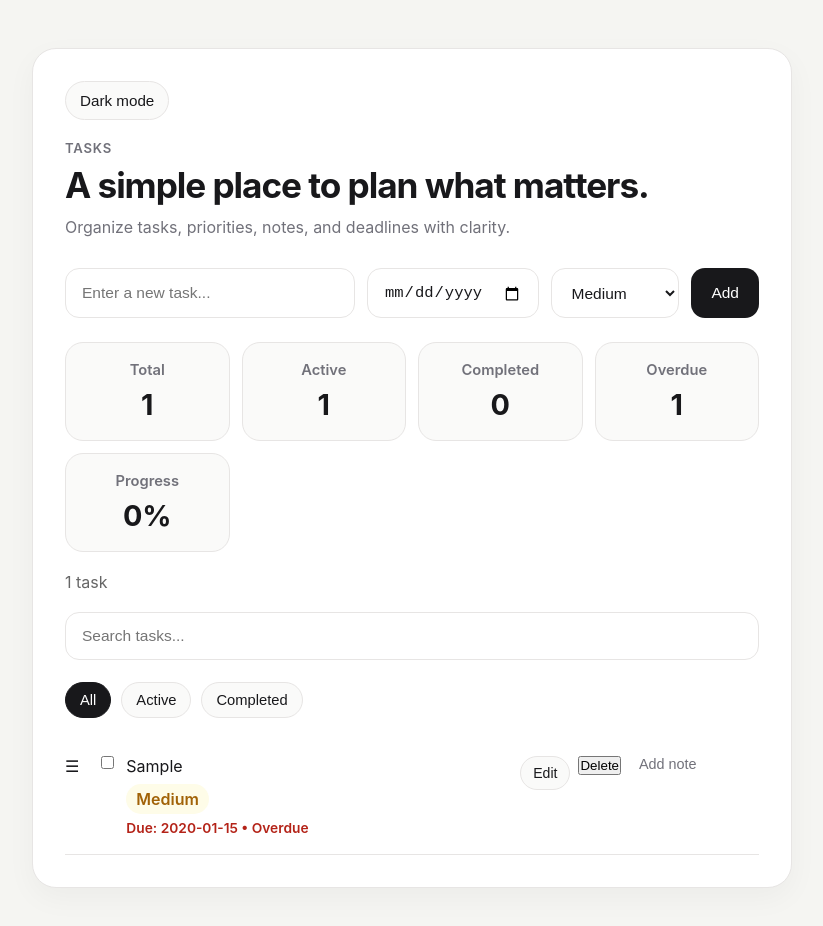
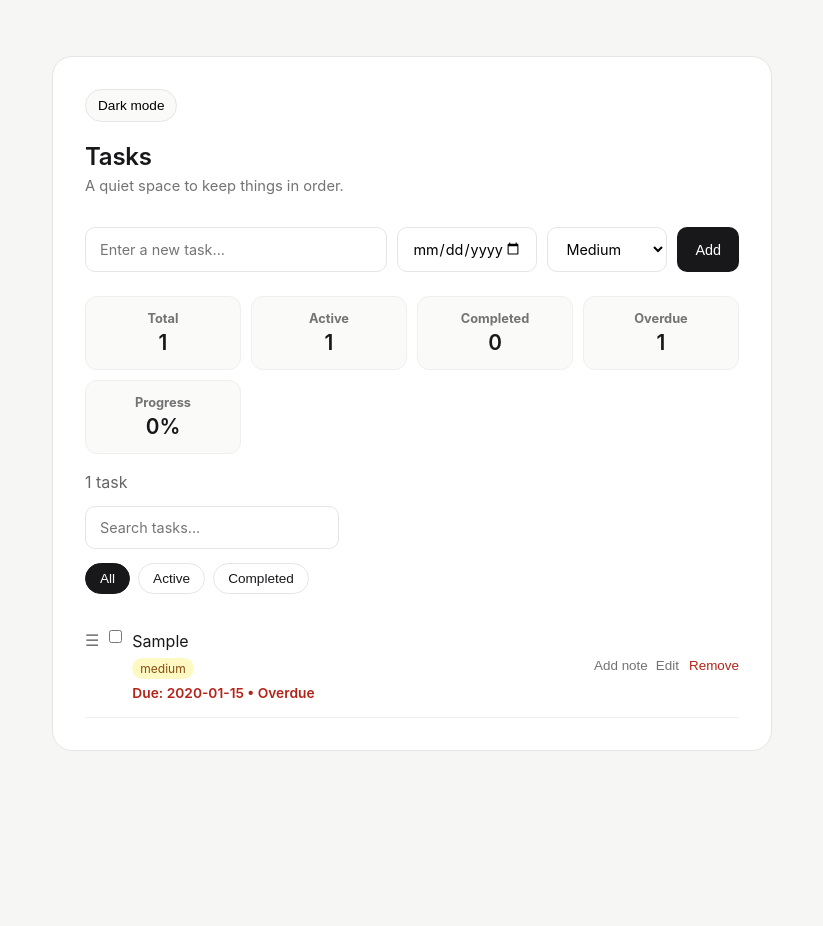
Before and after one commit to kocevanatalia/task-manager-pro, a React (Vite) app: page / in a window 1280 px wide. Both pictures are taken after typing "Sample", "2020-01-15" into the empty fields and a click on the button "Add". Shown: the top 926 px of the page, without its empty margins (228-1051 px from the left). After the commit the page ends 807 px from the top, so only its background shows below. Built offline with nearby package versions, Linux system fonts and the light colour scheme.

Commit message:
Improved UI

```diff
--- a/src/App.jsx
+++ b/src/App.jsx
@@ -186,11 +186,8 @@ function App() {
         </button>
 
         <div className="hero">
-          <p className="eyebrow">Tasks</p>
-          <h1>A simple place to plan what matters.</h1>
-          <p className="subtitle">
-            Organize tasks, priorities, notes, and deadlines with clarity.
-          </p>
+          <h1>Tasks</h1>
+          <p className="subtitle">A quiet space to keep things in order.</p>
         </div>
 
         <TaskInput
@@ -226,7 +223,7 @@ function App() {
         <Filters filter={filter} setFilter={setFilter} />
 
         {tasks.some((t) => t.completed) && (
-          <button className="clear-btn" onClick={clearCompleted}>
+          <button className="clear-link" onClick={clearCompleted}>
             Clear completed
           </button>
         )}
--- a/src/components/SortableTaskItem.jsx
+++ b/src/components/SortableTaskItem.jsx
@@ -31,13 +31,18 @@ export default function SortableTaskItem({
     transition,
   };
 
+  const isEditingTask = editingId === t.id;
+  const isEditingTaskNote = editingNoteId === t.id;
+
   return (
     <li ref={setNodeRef} style={style} className="task-item">
+      <div className="task-main">
         <div className="left">
           <span
             {...attributes}
             {...listeners}
-          style={{ cursor: 'grab', marginRight: '10px' }}
+            className="drag-handle"
+            title="Drag task"
           >
             ☰
           </span>
@@ -48,7 +53,8 @@ export default function SortableTaskItem({
             onChange={() => toggleComplete(t.id)}
           />
 
-        {editingId === t.id ? (
+          <div className="task-content">
+            {isEditingTask ? (
               <div className="edit-fields">
                 <input
                   value={editText}
@@ -76,8 +82,10 @@ export default function SortableTaskItem({
                 </select>
               </div>
             ) : (
-          <div>
-            <span className={t.completed ? 'completed' : ''}>{t.text}</span>
+              <>
+                <span className={t.completed ? 'completed task-title' : 'task-title'}>
+                  {t.text}
+                </span>
 
                 {t.priority && (
                   <div>
@@ -89,67 +97,73 @@ export default function SortableTaskItem({
 
                 {t.dueDate && (
                   <p className={isOverdue(t) ? 'due-date overdue' : 'due-date'}>
-                Due: {t.dueDate} {isOverdue(t) && '• Overdue'}
+                    Due: {t.dueDate}
+                    {isOverdue(t) && ' • Overdue'}
                   </p>
                 )}
-          </div>
+
+                {!isEditingTaskNote && t.note && (
+                  <p className="note">{t.note}</p>
                 )}
-      </div>
 
-      <div className="task-actions">
-        {editingId === t.id ? (
-          <>
-            <button className="text-btn save-btn" onClick={saveEdit}>
-                Save
-            </button>
-            <button className="text-btn subtle-btn" onClick={cancelEdit}>
-                Cancel
-            </button>
-          </>
-        ) : (
-          <>
-            <button
-              className="text-btn"
-              onClick={() =>
-                startEditing(t.id, t.text, t.dueDate, t.priority)
-              }
-            >
-              Edit
-            </button>
-            <button onClick={() => handleDelete(t.id)}>
-                Delete
-            </button>
-          </>
-        )}
-      </div>
-
-      <div className="note-section">
-        {editingNoteId === t.id ? (
-          <>
+                {isEditingTaskNote && (
+                  <div className="note-editor">
                     <textarea
                       value={editNote}
                       onChange={(e) => setEditNote(e.target.value)}
                       placeholder="Write a note..."
                     />
                     <div className="note-actions">
-                <button className="text-btn save-btn" onClick={saveNote}>
+                      <button className="action primary" onClick={saveNote}>
                         Save
                       </button>
-                <button className="text-btn subtle-btn" onClick={cancelNote}>
+                      <button className="action" onClick={cancelNote}>
                         Cancel
                       </button>
                     </div>
+                  </div>
+                )}
               </>
+            )}
+          </div>
+        </div>
+
+        <div className="task-side">
+          {isEditingTask ? (
+            <div className="task-actions">
+              <button className="action primary" onClick={saveEdit}>
+                Save
+              </button>
+              <button className="action" onClick={cancelEdit}>
+                Cancel
+              </button>
+            </div>
           ) : (
             <>
-            {t.note && <p className="note">{t.note}</p>}
               <button
-                className="note-btn"
-                onClick={() => startEditingNote(t.id, t.note)}>
+                className="note-link"
+                onClick={() => startEditingNote(t.id, t.note)}
+              >
                 {t.note ? 'Edit note' : 'Add note'}
               </button>
+
+              <div className="task-actions">
+                <button
+                  className="action"
+                  onClick={() => startEditing(t.id, t.text, t.dueDate, t.priority)}
+                >
+                  Edit
+                </button>
+                <button
+                  className="action danger-soft"
+                  onClick={() => handleDelete(t.id)}
+                >
+                  Remove
+                </button>
+              </div>
             </>
           )}
+        </div>
       </div>
     </li>
   );
--- a/src/index.css
+++ b/src/index.css
@@ -5,35 +5,27 @@
 }
 
 :root {
-  --bg: #f5f5f2;
+  --bg: #f6f6f4;
   --surface: #ffffff;
   --surface-soft: #fafaf9;
+
   --text: #18181b;
-  --muted: #71717a;
+  --muted: #737373;
+
   --border: #e7e5e4;
-  --border-strong: #d6d3d1;
-  --shadow: 0 10px 30px rgba(0, 0, 0, 0.04);
+  --border-subtle: #f0efed;
 
-  --button-bg: #18181b;
-  --button-text: #ffffff;
-  --button-hover: #27272a;
+  --accent: #18181b;
+  --accent-soft: #f4f4f5;
 
-  --tag-low-bg: #f0fdf4;
-  --tag-low-text: #166534;
+  --danger: #b42318;
+}
 
-  --tag-medium-bg: #fefce8;
-  --tag-medium-text: #a16207;
-
-  --tag-high-bg: #fef2f2;
-  --tag-high-text: #b91c1c;
-
-  --danger-bg: #faf5f5;
-  --danger-text: #b42318;
-}
+/* Layout */
 
 body {
   background: var(--bg);
-  font-family: Inter, Arial, sans-serif;
+  font-family: Inter, -apple-system, sans-serif;
   color: var(--text);
 }
 
@@ -41,71 +33,61 @@ body {
   min-height: 100vh;
   display: flex;
   justify-content: center;
-  align-items: flex-start;
-  padding: 48px 20px;
+  padding: 56px 20px;
 }
 
 .container {
   width: 100%;
-  max-width: 760px;
+  max-width: 720px;
   background: var(--surface);
+  border-radius: 20px;
   padding: 32px;
-  border-radius: 24px;
   border: 1px solid var(--border);
-  box-shadow: var(--shadow);
 }
 
+/* Hero */
+
 .hero {
-  margin-bottom: 28px;
+  margin-bottom: 32px;
 }
 
-.eyebrow {
-  font-size: 0.82rem;
+.hero h1 {
+  font-size: 1.5rem;
   font-weight: 600;
-  letter-spacing: 0.06em;
-  text-transform: uppercase;
-  color: var(--muted);
-  margin-bottom: 10px;
-}
-
-h1 {
-  font-size: 2.2rem;
-  line-height: 1.1;
-  font-weight: 700;
-  letter-spacing: -0.03em;
-  margin-bottom: 10px;
+  letter-spacing: -0.01em;
 }
 
 .subtitle {
+  margin-top: 6px;
+  font-size: 0.92rem;
   color: var(--muted);
-  font-size: 1rem;
-  line-height: 1.6;
-  max-width: 560px;
 }
+
+/* Toggle */
 
 .dark-toggle {
   margin-bottom: 20px;
+  font-size: 0.85rem;
   border: 1px solid var(--border);
   background: var(--surface-soft);
-  color: var(--text);
-  padding: 10px 14px;
+  padding: 8px 12px;
   border-radius: 999px;
   cursor: pointer;
-  font-size: 0.95rem;
-  font-weight: 500;
-  transition: all 0.2s ease;
 }
 
-.dark-toggle:hover {
-  border-color: var(--border-strong);
-  background: #f5f5f4;
-}
+/* Inputs */
 
 .task-input-section {
   display: grid;
-  grid-template-columns: 1.8fr 1fr 0.8fr auto;
-  gap: 12px;
+  grid-template-columns: 1fr 140px 120px auto;
+  gap: 10px;
   margin-bottom: 24px;
+}
+
+input,
+select,
+textarea {
+  font-family: inherit;
 }
 
 .task-input-section input,
@@ -114,15 +96,11 @@ h1 {
 .edit-fields input,
 .edit-fields select,
 .note-section textarea {
-  width: 100%;
-  padding: 14px 16px;
+  padding: 12px 14px;
+  border-radius: 10px;
   border: 1px solid var(--border);
-  border-radius: 14px;
-  font-size: 0.97rem;
-  outline: none;
   background: var(--surface);
-  color: var(--text);
-  transition: border-color 0.2s ease, background 0.2s ease;
+  font-size: 0.9rem;
 }
 
 .task-input-section input:focus,
@@ -131,119 +109,116 @@ h1 {
 .edit-fields input:focus,
 .edit-fields select:focus,
 .note-section textarea:focus {
-  border-color: #bfb8b1;
+  outline: none;
+  border-color: #c7c5c2;
 }
 
 .task-input-section button {
+  background: var(--accent);
+  color: white;
   border: none;
-  background: var(--button-bg);
-  color: var(--button-text);
-  padding: 14px 20px;
-  border-radius: 14px;
+  padding: 0 18px;
+  border-radius: 10px;
+  font-size: 0.9rem;
   cursor: pointer;
-  font-size: 0.97rem;
-  font-weight: 500;
-  transition: background 0.2s ease;
 }
 
-.task-input-section button:hover {
-  background: var(--button-hover);
-}
+/* Stats */
 
 .stats-grid {
   display: grid;
-  grid-template-columns: repeat(auto-fit, minmax(135px, 1fr));
-  gap: 12px;
-  margin-top: 6px;
-  margin-bottom: 20px;
+  grid-template-columns: repeat(4, 1fr);
+  gap: 10px;
+  margin-bottom: 18px;
 }
 
 .stat-card {
+  padding: 14px;
+  border-radius: 12px;
   background: var(--surface-soft);
-  border: 1px solid var(--border);
-  border-radius: 18px;
-  padding: 18px;
+  border: 1px solid var(--border-subtle);
   text-align: center;
 }
 
 .stat-card h3 {
-  font-size: 0.92rem;
+  font-size: 0.8rem;
   color: var(--muted);
-  margin-bottom: 8px;
-  font-weight: 600;
 }
 
 .stat-card p {
-  font-size: 1.8rem;
-  font-weight: 700;
-  color: var(--text);
+  font-size: 1.3rem;
+  font-weight: 600;
+  margin-top: 4px;
 }
 
+/* Search */
+
 .search-input {
-  margin-top: 20px;
-  margin-bottom: 14px;
+  margin: 14px 0;
 }
+
+/* Filters */
 
 .filters {
   display: flex;
-  gap: 10px;
-  margin-top: 8px;
+  gap: 8px;
   margin-bottom: 8px;
 }
 
 .filters button {
+  font-size: 0.85rem;
+  border-radius: 999px;
   border: 1px solid var(--border);
-  background: var(--surface-soft);
+  background: transparent;
   color: var(--text);
-  padding: 9px 14px;
-  border-radius: 999px;
+  padding: 7px 14px;
   cursor: pointer;
-  font-size: 0.92rem;
-  transition: all 0.2s ease;
-}
-
-.filters button:hover {
-  border-color: var(--border-strong);
 }
 
 .active-filter {
-  background: var(--text) !important;
-  color: white !important;
-  border-color: var(--text) !important;
+  background: var(--accent) !important;
+  color: #ffffff !important;
+  border-color: var(--accent) !important;
 }
 
-.clear-btn {
-  margin-top: 8px;
-  background: transparent;
-  border: none;
-  color: var(--muted);
-  cursor: pointer;
-  font-size: 0.92rem;
+/* Tasks */
+
+.task-item {
+  padding: 16px 0;
+  border-bottom: 1px solid var(--border-subtle);
 }
 
-.clear-btn:hover {
-  color: var(--text);
+.task-main {
+  display: flex;
+  justify-content: space-between;
+  align-items: flext-start;
+  gap: 20px;
 }
 
-.task-item {
-  display: grid;
-  grid-template-columns: minmax(0, 1.7fr) auto auto;
-  gap: 18px;
-  align-items: start;
-  padding: 18px 0;
-  border-bottom: 1px solid var(--border);
-  transition: background 0.2s ease;
-}
-
-.task-item .left {
+.left {
   display: flex;
+  gap: 10px;
   align-items: flex-start;
-  gap: 12px;
+  flex: 1;
   min-width: 0;
 }
 
-.task-item span {
+.drag-handle {
+  color: var(--muted);
+  cursor: grab;
+  line-height: 1.2;
+  margin-top: 1px;
+}
+
+.task-content {
+  min-width: 0;
+  flex: 1;
+}
+
+.task-title {
+  display: inline-block;
   font-size: 1rem;
+  line-height: 1.4;
 }
 
 .completed {
@@ -251,46 +226,155 @@ h1 {
   color: var(--muted);
 }
 
+.task-side {
+  display: flex;
+  flex-direction: flex-end;
+  gap: 8px;
+  min-width: 120px;
+}
+
+.task-actions {
+  display: flex;
+  gap: 10px;
+  align-items: center;
+}
+
+
+/* Actions (KEY FIX) */
+
 .task-actions {
   display: flex;
   gap: 8px;
-  align-items: flex-start;
 }
 
-.text-btn {
-  border: 1px solid var(--border);
-  background: var(--surface-soft);
-  color: var(--text);
-  padding: 8px 12px;
-  border-radius: 999px;
+.action {
+  background: none;
+  border: none;
+  padding: 0;
+  font-size: 0.84rem;
+  color: var(--muted);
   cursor: pointer;
-  font-size: 0.88rem;
-  font-weight: 500;
-  transition: all 0.2s ease;
 }
 
-.text-btn:hover {
-  border-color: var(--border-strong);
+.action:hover {
+  color: var(--text);
 }
 
-.save-btn {
-  background: var(--text);
-  color: white;
-  border-color: var(--text);
+.action.primary {
+  color: var(--text);
+  font-weight: 600;
 }
 
-.save-btn:hover {
-  background: #2a2a2e;
+.action.danger-soft {
+  color: #b42318;
 }
 
-.subtle-btn {
-  background: transparent;
+.action.danger-soft:hover {
+  opacity: 0.75;
 }
 
-.danger-btn {
-  color: var(--danger-text);
-  background: var(--danger-bg);
-  border-color: #f1dddd;
+.clear-link {
+  margin-bottom: 10px;
+  background: none;
+  border: none;
+  padding: 0;
+  font-size: 0.84rem;
+  color: var(--muted);
+  cursor: pointer;
+}
+
+.clear-link:hover {
+  color: var(--text);
+}
+
+.task-actions {
+  display: flex;
+  gap: 10px;
+  align-items: center;
+}
+
+.action {
+  background: none;
+  border: none;
+  padding: 0;
+  font-size: 0.84rem;
+  color: var(--muted);
+  cursor: pointer;
+  transition: opacity 0.15s ease, color 0.15s ease;
+}
+
+.action:hover {
+  collor: var(--text);
+}
+
+.action.primary {
+  color: var(--text);
+  font-weight: 500;
+}
+
+.action.danger-soft {
+  color: #b42318;
+}
+
+.action.danger-soft:hover {
+  opacity: 0.72;
+}
+
+.dark .clear-link,
+.dark .action,
+.dark .note-link {
+  color: #a1a1aa;
+}
+
+.dark .clear-link:hover,
+.dark .action:hover,
+.dark .note-link:hover {
+  color: #f5f5f5;
+}
+
+/* Note */
+
+.note-section {
+  margin-top: 6px;
+}
+
+.note {
+  font-size: 0.86rem;
+  color: var(--muted);
+  margin-top: 8px;
+  line-height: 1.5;
+  max-width: 420px;
+}
+
+.note-link {
+  font-size: 0.84rem;
+  color: var(--muted);
+  background: none;
+  border: none;
+  padding: 0;
+  cursor: pointer;
+}
+
+.note-link:hover {
+  color: var(--text);
+}
+
+.note-editor {
+  margin-top: 10px;
+  max-width: 420px;
+}
+
+.note-editor textarea {
+  width: 100%;
+  min-height: 88px;
+  resize: vertical;
+}
+
+.note-actions {
+  display: flex;
+  gap: 10px;
+  align-items: center;
+  margin-top: 8px;
 }
 
 .due-date {
@@ -300,87 +384,33 @@ h1 {
 }
 
 .due-date.overdue {
-  color: var(--danger-text);
+  color: #b42318;
   font-weight: 600;
 }
 
-.edit-fields {
-  display: flex;
-  flex-direction: column;
-  gap: 8px;
-  min-width: 220px;
-}
-
-.edit-fields input[type='date'] {
-  max-width: 180px;
-}
+/* Priority */
 
 .priority-badge {
+  font-size: 0.75rem;
+  margin-top: 6px;
   display: inline-block;
-  margin-top: 8px;
-  padding: 5px 10px;
+  padding: 3px 8px;
   border-radius: 999px;
-  font-size: 0.8rem;
-  font-weight: 600;
-  text-transform: capitalize;
 }
 
 .priority-badge.low {
-  background: var(--tag-low-bg);
-  color: var(--tag-low-text);
+  background: #ecfdf5;
+  color: #166534;
 }
 
 .priority-badge.medium {
-  background: var(--tag-medium-bg);
-  color: var(--tag-medium-text);
+  background: #fef9c3;
+  color: #854d0e;
 }
 
 .priority-badge.high {
-  background: var(--tag-high-bg);
-  color: var(--tag-high-text);
-}
-
-.note-section {
-  min-width: 120px;
-  display: flex;
-  flex-direction: column;
-  gap: 10px;
-  align-items: flex-start;
-}
-
-.note {
-  font-size: 0.9rem;
-  color: var(--muted);
-  line-height: 1.5;
-  max-width: 220px;
-}
-
-.note-btn {
-  border: none;
-  background: transparent;
-  color: var(--muted);
-  padding: 0;
-  cursor: pointer;
-  font-size: 0.9rem;
-  font-weight: 500;
-}
-
-.note-btn:hover {
-  color: var(--text);
-}
-
-.note-actions {
-  display: flex;
-  gap: 8px;
-}
-
-.note-section textarea {
-  min-height: 88px;
-  resize: vertical;
-}
-
-.task-item:active {
-  opacity: 0.85;
+  background: #fee2e2;
+  color: #991b1b;
 }
 
 /* Dark mode */
@@ -393,117 +423,57 @@ h1 {
 .dark .container {
   background: #1a1a1a;
   border-color: #2a2a2a;
-  box-shadow: none;
 }
 
-.dark .eyebrow,
-.dark .subtitle,
-.dark .due-date,
-.dark .note,
-.dark .clear-btn {
-  color: #a1a1aa;
+.dark input,
+.dark select,
+.dark textarea {
+  background: #1f1f1f;
+  border-color: #2a2a2a;
+  color: #f5f5f5;
 }
 
-.dark .dark-toggle,
-.dark .filters button,
-.dark .text-btn,
-.dark .task-input-section input,
-.dark .task-input-section select,
-.dark .search-input,
-.dark .edit-fields input,
-.dark .edit-fields select,
-.dark .note-section textarea {
-  background: #202020;
-  color: #f5f5f5;
-  border-color: #2f2f2f;
+.dark .stat-card {
+  background: #1f1f1f;
+  border-color: #2a2a2a;
 }
 
-.dark .task-input-section button,
-.dark .save-btn,
+.dark .filters button {
+  color: #f5f5f5;
+  border-color: #2a2a2a;
+}
+
 .dark .active-filter {
   background: #f5f5f5 !important;
   color: #121212 !important;
   border-color: #f5f5f5 !important;
 }
 
-.dark .dark-toggle:hover,
-.dark .filters button:hover,
-.dark .text-btn:hover {
-  border-color: #454545;
-}
-
-.dark .stat-card {
-  background: #202020;
-  border-color: #2f2f2f;
-}
-
-.dark .stat-card h3 {
-  color: #a1a1aa;
-}
-
-.dark .stat-card p,
-.dark h1,
-.dark .task-item,
-.dark .note-btn:hover,
-.dark .clear-btn:hover {
-  color: #f5f5f5;
-}
-
 .dark .task-item {
   border-bottom-color: #2a2a2a;
 }
 
-.dark .completed {
-  color: #7a7a7a;
+.dark .action:hover,
+.dark .note-link:hover {
+  color: white;
 }
 
-.dark .danger-btn {
-  background: #2a1b1b;
-  color: #fca5a5;
-  border-color: #4b2b2b;
+.dark .due-date {
+  color: #a1a1aa;
 }
 
-.dark .priority-badge.low {
-  background: #163120;
-  color: #86efac;
-}
-
-.dark .priority-badge.medium {
-  background: #3a2e12;
-  color: #fcd34d;
-}
-
-.dark .priority-badge.high {
-  background: #3a1d1d;
-  color: #fca5a5;
+.dark .due-date.overdue {
+  color: #f87171;
 }
 
 /* Responsive */
 
 @media (max-width: 768px) {
-  .container {
-    padding: 22px;
-    border-radius: 20px;
-  }
-
-  h1 {
-    font-size: 1.8rem;
-  }
-
   .task-input-section {
     grid-template-columns: 1fr;
   }
 
-  .task-item {
-    grid-template-columns: 1fr;
-  }
-
-  .task-actions,
-  .note-actions {
-    flex-wrap: wrap;
-  }
-
-  .note-section {
-    min-width: 100%;
+  .stats-grid {
+    grid-template-columns: repeat(2, 1fr);
   }
 }
```
Also changed, not shown: src/components/TaskInput.jsx (line endings or trailing spaces). Lines whose indentation alone changed are shown as unchanged.
